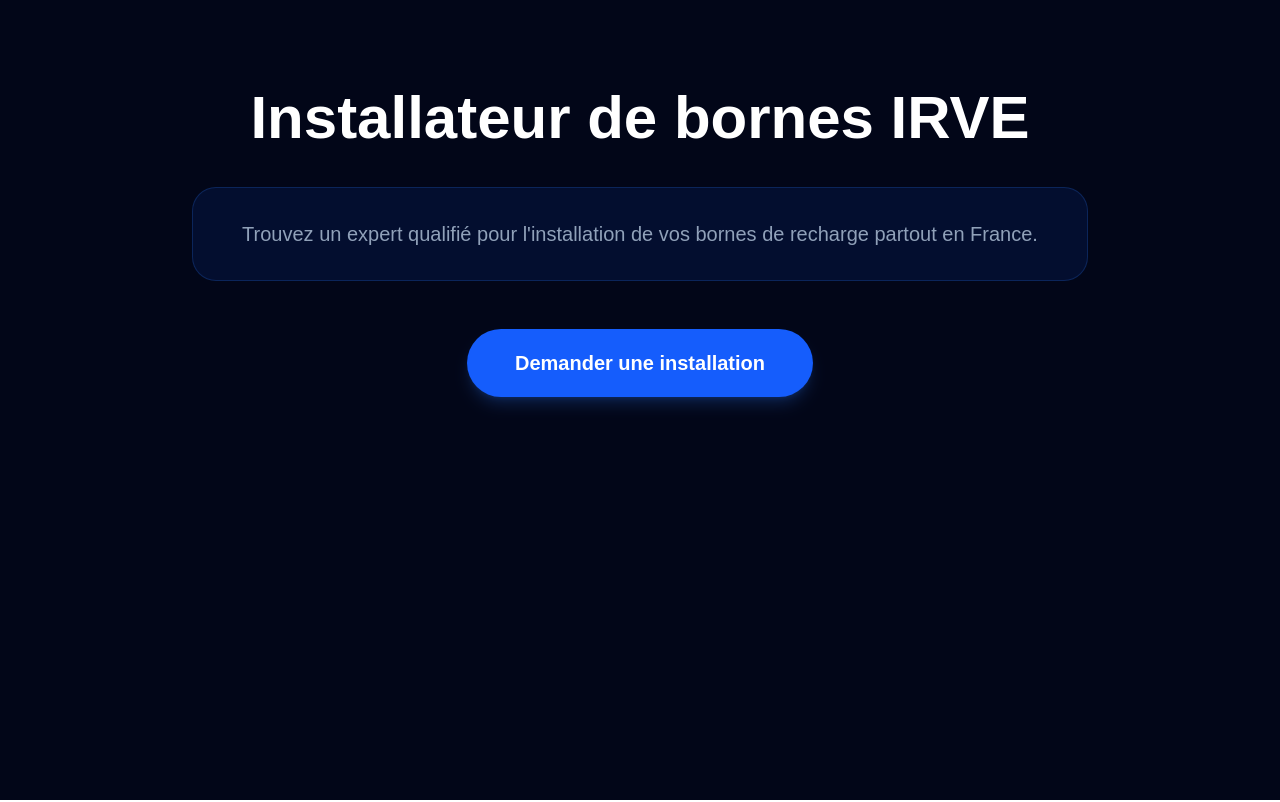
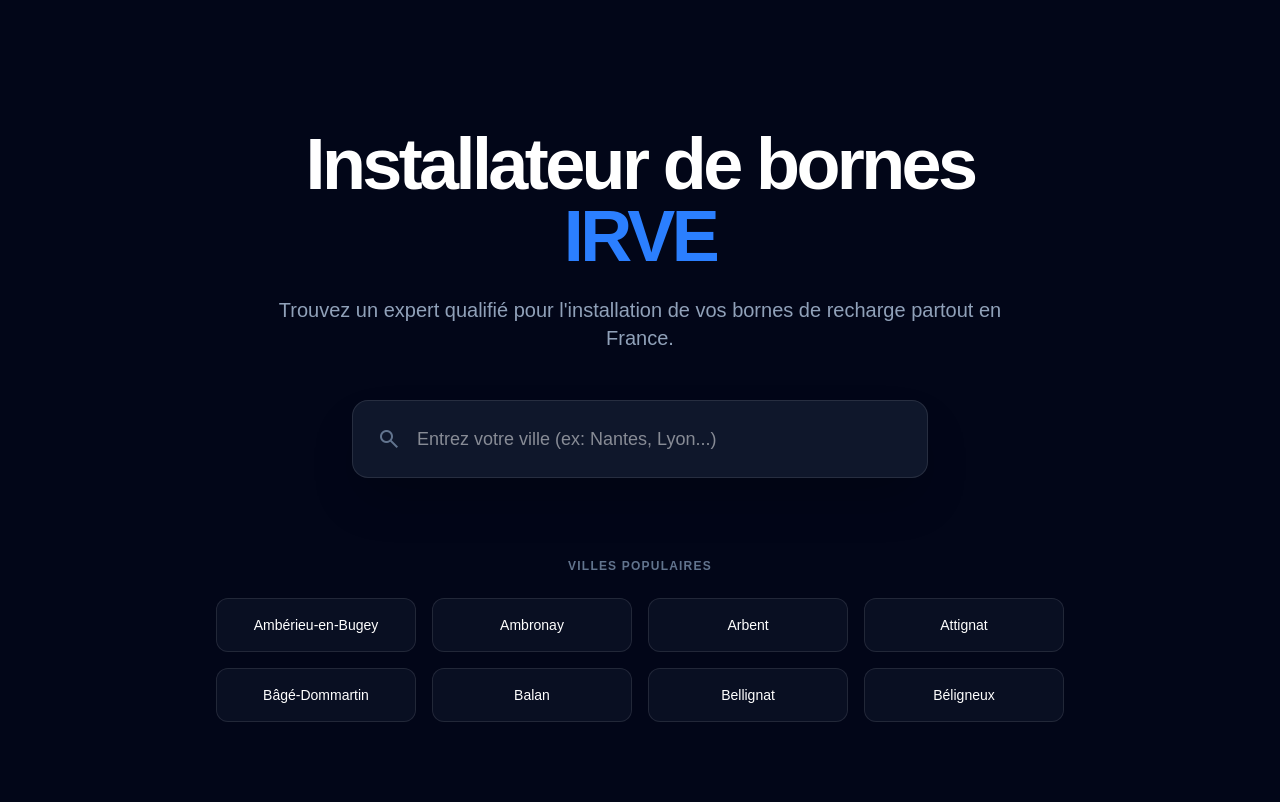
Before and after one commit to JaxProd/-my-irve-site, a Next.js app: page / in a window 1280 px wide. Built offline with nearby package versions, Linux system fonts and the light colour scheme.

Commit message:
feat: add interactive city search on home page

```diff
--- a/src/app/page.tsx
+++ b/src/app/page.tsx
@@ -1,22 +1,86 @@
-// La page d'accueil ne doit pas utiliser de params ou de generateStaticParams
-export default function Home() {
+"use client";
+
+import { useState } from 'react';
+import { useRouter } from 'next/navigation';
+import cities from '@/data/seo_cities.json';
+
+export default function Home()
+{
+  const [query, setQuery] = useState("");
+  const router = useRouter();
+
+  // On filtre les 5 premières villes correspondant à la saisie
+  const filteredCities = query.length > 1
+    ? (cities as any[]).filter(c => c.name.toLowerCase().includes(query.toLowerCase())).slice(0, 5)
+    : [];
+
+  const handleSelect = (slug: string) =>
+  {
+    router.push(`/${slug}`);
+  };
+
   return (
-    <main className="min-h-screen bg-slate-950 text-white p-20 text-center">
-      <div className="max-w-4xl mx-auto">
-        <h1 className="text-6xl font-black mb-8 leading-tight">
-          Installateur de bornes IRVE
-        </h1>
-
-        <div className="bg-blue-600/10 border border-blue-500/20 p-8 rounded-3xl">
-          <p className="text-xl text-slate-400">
+    <main className="min-h-screen bg-slate-950 text-white">
+      {/* HERO SECTION */}
+      <section className="pt-32 pb-20 px-6 text-center">
+        <div className="max-w-3xl mx-auto">
+          <h1 className="text-5xl md:text-7xl font-black mb-6 tracking-tighter">
+            Installateur de bornes <span className="text-blue-500">IRVE</span>
+          </h1>
+          <p className="text-xl text-slate-400 mb-12">
             Trouvez un expert qualifié pour l'installation de vos bornes de recharge partout en France.
           </p>
+
+          {/* SEARCH BAR BOX */}
+          <div className="relative max-w-xl mx-auto">
+            <div className="flex bg-slate-900 border border-white/10 rounded-2xl overflow-hidden focus-within:border-blue-500 transition-all p-2 shadow-2xl">
+              <span className="material-symbols-outlined self-center ml-4 text-slate-500">search</span>
+              <input
+                type="text"
+                placeholder="Entrez votre ville (ex: Nantes, Lyon...)"
+                className="w-full bg-transparent p-4 outline-none text-lg"
+                value={query}
+                onChange={(e) => setQuery(e.target.value)}
+              />
+            </div>
+
+            {/* SUGGESTIONS LIST */}
+            {filteredCities.length > 0 &&
+            (
+              <div className="absolute top-full left-0 right-0 mt-2 bg-slate-900 border border-white/10 rounded-2xl overflow-hidden z-50 shadow-2xl">
+                {filteredCities.map((city) =>
+                (
+                  <button
+                    key={city.id}
+                    onClick={() => handleSelect(city.slug)}
+                    className="w-full text-left p-4 hover:bg-blue-600 transition-colors border-b border-white/5 last:border-0 flex justify-between"
+                  >
+                    <span className="font-bold">{city.name} ({city.zip})</span>
+                    <span className="text-xs opacity-50 uppercase">Voir l'expert</span>
+                  </button>
+                ))}
+              </div>
+            )}
+          </div>
         </div>
+      </section>
 
-        <button className="mt-12 bg-blue-600 hover:bg-blue-500 px-12 py-5 rounded-full font-bold text-xl transition-all shadow-lg shadow-blue-500/20">
-          Demander une installation
-        </button>
-      </div>
+      {/* QUICK LINKS (MAILLAGE) */}
+      <section className="max-w-4xl mx-auto px-6 pb-20">
+         <h2 className="text-xs font-bold text-slate-500 uppercase tracking-widest mb-6 text-center">Villes Populaires</h2>
+         <div className="grid grid-cols-2 md:grid-cols-4 gap-4">
+            { (cities as any[]).slice(0, 8).map(city =>
+            (
+              <a
+                key={city.id}
+                href={`/${city.slug}`}
+                className="p-4 glass rounded-xl text-center text-sm hover:border-blue-500 transition-all"
+              >
+                {city.name}
+              </a>
+            ))}
+         </div>
+      </section>
     </main>
   );
 }
```
